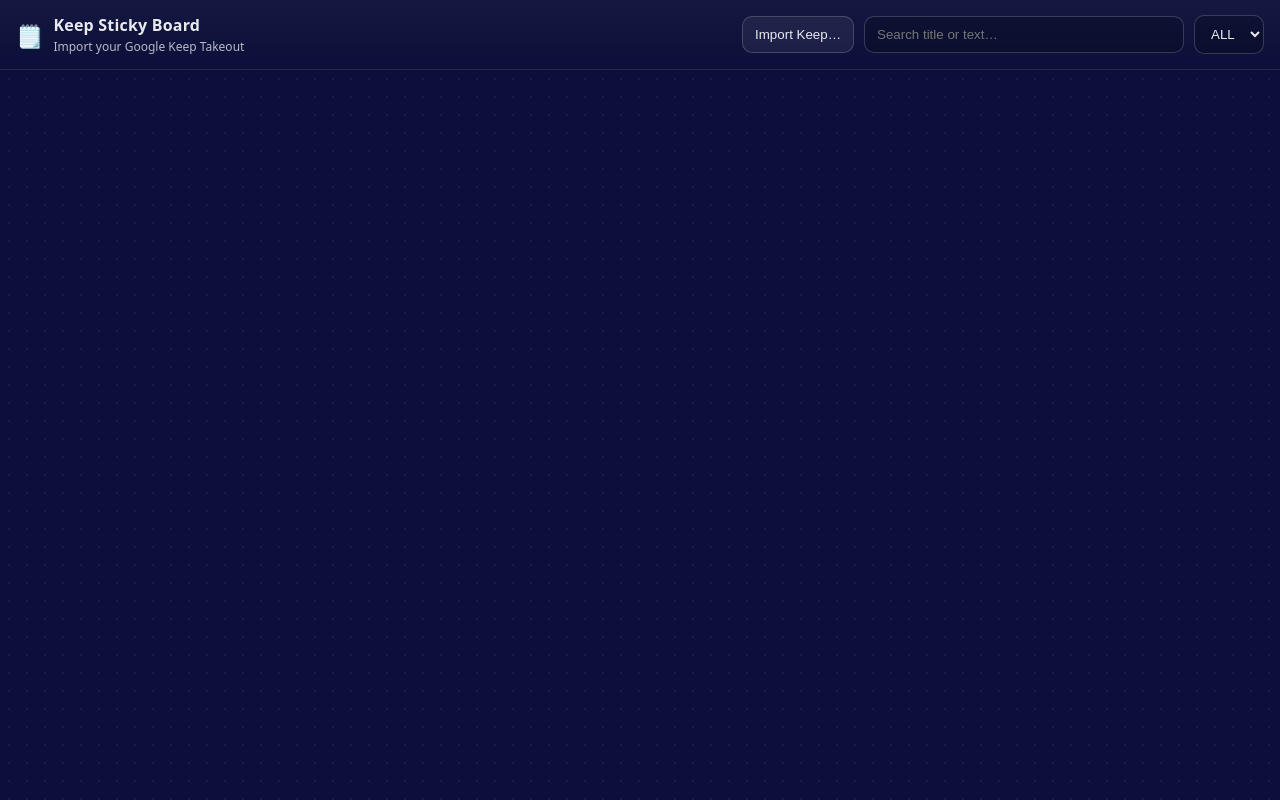
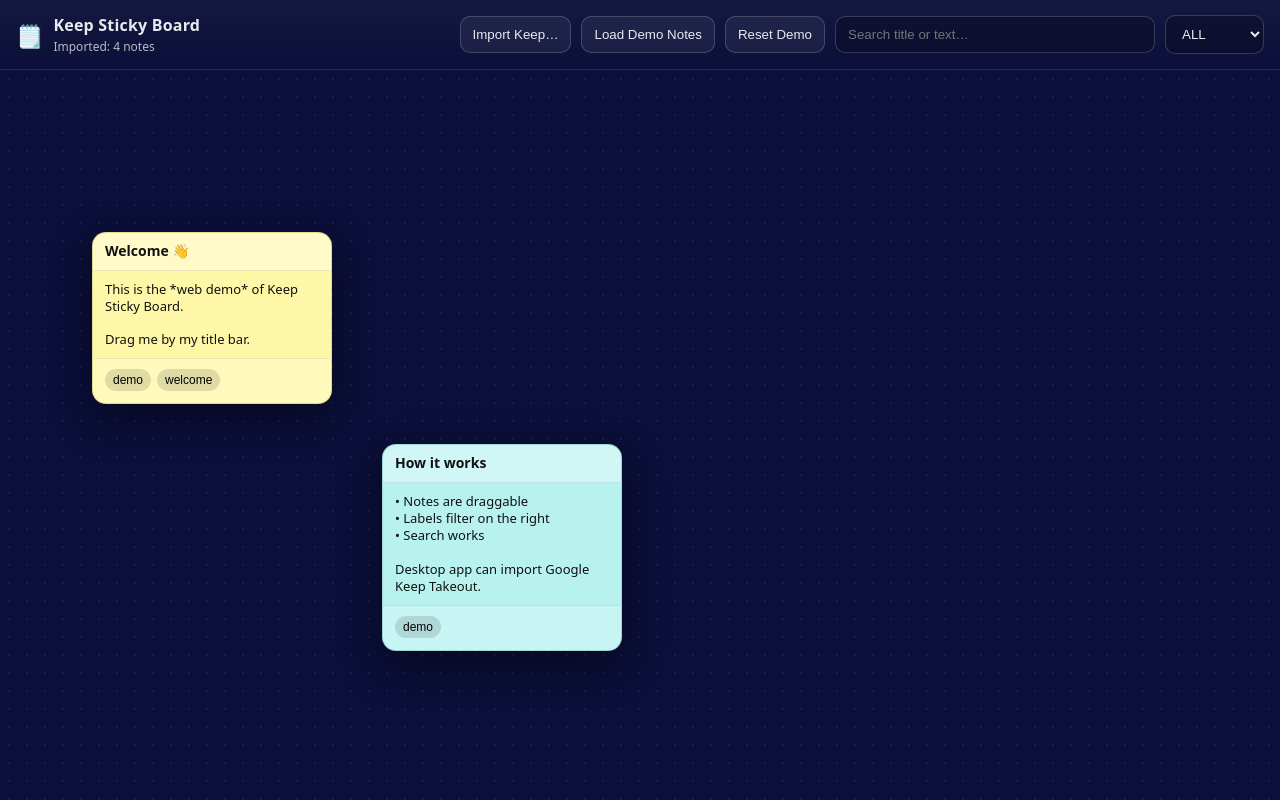
Before and after one commit to codeid9/keep-stickyboard, a React (Vite) app: page / in a window 1280 px wide. Built offline with nearby package versions, Linux system fonts and the light colour scheme.

Commit message:
Add files via upload

```diff
--- a/src/App.jsx
+++ b/src/App.jsx
@@ -11,6 +11,48 @@
   blue: true,
   purple: true,
   gray: true
+};
+
+// Web demo localStorage key
+const WEB_STATE_KEY = "keep_sticky_board_state_v1";
+
+// Demo notes for browser build (same shape as imported notes)
+const DEMO_NOTES = [
+  {
+    id: "demo-1",
+    title: "Welcome 👋",
+    text: "This is the *web demo* of Keep Sticky Board.\n\nDrag me by my title bar.",
+    color: "yellow",
+    labels: ["demo", "welcome"]
+  },
+  {
+    id: "demo-2",
+    title: "How it works",
+    text: "• Notes are draggable\n• Labels filter on the right\n• Search works\n\nDesktop app can import Google Keep Takeout.",
+    color: "teal",
+    labels: ["demo"]
+  },
+  {
+    id: "demo-3",
+    title: "Try links",
+    text: "Linkify test:\nhttps://github.com/monapdx/keep-stickyboard\n\n(Clicking won’t start a drag.)",
+    color: "purple",
+    labels: ["demo", "links"]
+  },
+  {
+    id: "demo-4",
+    title: "Example label",
+    text: "Click a label chip to filter.\nThen set dropdown back to ALL.",
+    color: "orange",
+    labels: ["demo", "labels"]
+  }
+];
+
+const DEMO_POSITIONS = {
+  "demo-1": { x: 70, y: 140 },
+  "demo-2": { x: 360, y: 180 },
+  "demo-3": { x: 140, y: 420 },
+  "demo-4": { x: 560, y: 360 }
 };
 
 function autoLayout(notes) {
@@ -60,6 +102,29 @@
   });
 }
 
+function isElectronAvailable() {
+  // Your preload exposes window.keepAPI in Electron.
+  return typeof window !== "undefined" && !!window.keepAPI;
+}
+
+function loadWebState() {
+  try {
+    const raw = localStorage.getItem(WEB_STATE_KEY);
+    if (!raw) return null;
+    return JSON.parse(raw);
+  } catch {
+    return null;
+  }
+}
+
+function saveWebState(next) {
+  try {
+    localStorage.setItem(WEB_STATE_KEY, JSON.stringify(next));
+  } catch {
+    // ignore storage failures
+  }
+}
+
 export default function App() {
   const [importInfo, setImportInfo] = useState(null);
   const [notes, setNotes] = useState([]);
@@ -68,14 +133,38 @@
   const [activeLabel, setActiveLabel] = useState("ALL");
   const saveTimer = useRef(null);
 
+  // Initial load:
+  // - Electron: load from keepAPI
+  // - Web: load from localStorage, else seed demo (optional)
   useEffect(() => {
     (async () => {
-      if (!window.keepAPI) return;
+      if (isElectronAvailable()) {
         const res = await window.keepAPI.loadState();
         if (res?.ok && res.data) {
           setPositions(res.data.positions || {});
           setImportInfo(res.data.importInfo || null);
           setNotes(res.data.notes || []);
+        }
+        return;
+      }
+
+      // Web demo path
+      const web = loadWebState();
+      if (web?.notes?.length) {
+        setPositions(web.positions || {});
+        setImportInfo(web.importInfo || null);
+        setNotes(web.notes || []);
+      } else {
+        // Start the demo with a few notes so it doesn’t look empty
+        const seeded = {
+          importInfo: { folder: "(web demo)", keepDir: "(web demo)", count: DEMO_NOTES.length },
+          notes: DEMO_NOTES,
+          positions: DEMO_POSITIONS
+        };
+        setImportInfo(seeded.importInfo);
+        setNotes(seeded.notes);
+        setPositions(seeded.positions);
+        saveWebState(seeded);
       }
     })();
   }, []);
@@ -83,14 +172,17 @@
   function scheduleSave(next) {
     if (saveTimer.current) clearTimeout(saveTimer.current);
     saveTimer.current = setTimeout(async () => {
-      if (!window.keepAPI) return;
+      if (isElectronAvailable()) {
         await window.keepAPI.saveState(next);
+      } else {
+        saveWebState(next);
+      }
     }, 250);
   }
 
   async function onImportClick() {
-    if (!window.keepAPI) {
-      alert("Import only works in the Electron app window.");
+    if (!isElectronAvailable()) {
+      alert("Import only works in the Electron desktop app.\n\nFor the web demo, use “Load Demo Notes”.");
       return;
     }
 
@@ -122,6 +214,30 @@
     scheduleSave(nextState);
   }
 
+  function loadDemoBoard() {
+    const nextState = {
+      importInfo: { folder: "(web demo)", keepDir: "(web demo)", count: DEMO_NOTES.length },
+      notes: DEMO_NOTES,
+      positions: DEMO_POSITIONS
+    };
+    setImportInfo(nextState.importInfo);
+    setNotes(nextState.notes);
+    setPositions(nextState.positions);
+    scheduleSave(nextState);
+  }
+
+  function resetWebDemo() {
+    if (isElectronAvailable()) return;
+    try {
+      localStorage.removeItem(WEB_STATE_KEY);
+    } catch {}
+    setImportInfo(null);
+    setNotes([]);
+    setPositions({});
+    setQuery("");
+    setActiveLabel("ALL");
+  }
+
   const allLabels = useMemo(() => {
     const s = new Set();
     for (const n of notes) for (const l of n.labels || []) s.add(l);
@@ -151,6 +267,8 @@
     scheduleSave(nextState);
   }
 
+  const showWebDemoControls = !isElectronAvailable();
+
   return (
     <div className="app">
       <header className="topbar">
@@ -166,6 +284,18 @@
 
         <div className="controls">
           <button className="btn" onClick={onImportClick}>Import Keep…</button>
+
+          {showWebDemoControls ? (
+            <>
+              <button className="btn" onClick={loadDemoBoard} title="Load a sample board for the web demo">
+                Load Demo Notes
+              </button>
+              <button className="btn" onClick={resetWebDemo} title="Clear demo state (refresh to reseed)">
+                Reset Demo
+              </button>
+            </>
+          ) : null}
+
           <input
             className="search"
             placeholder="Search title or text…"
```
Lines whose indentation alone changed are shown as unchanged.
